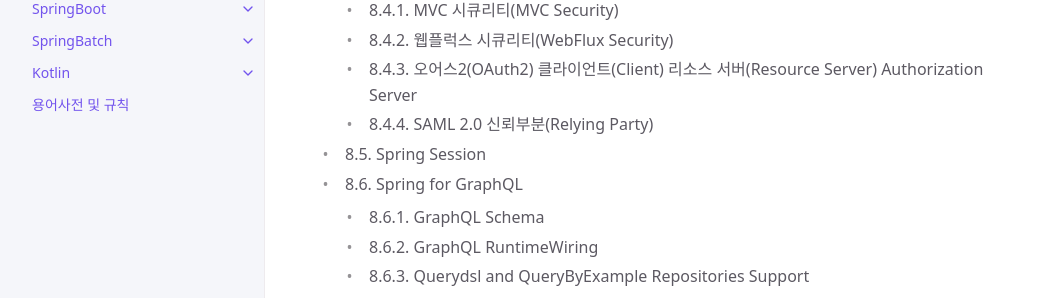
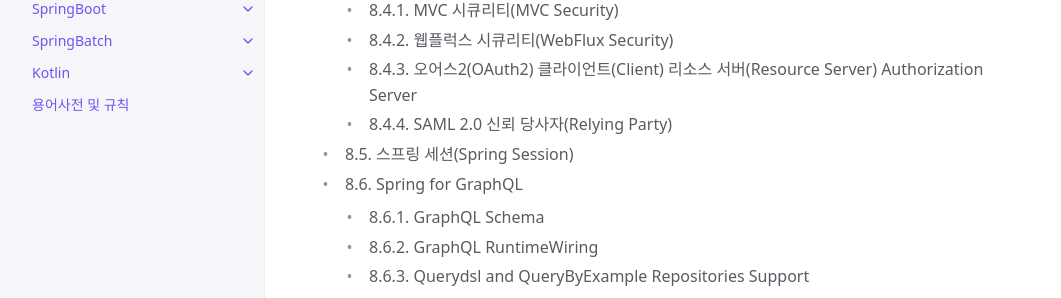
Before and after one commit to onestone9900/onestone9900.github.io, a Jekyll site: the page built from docs/spring_boot/3.1.1/spring_boot/8.developing_with_spring_boot.md, in a window 1280 px wide and 900 px high, scrolled down 687 px. Shown: the part 147-445 px from the top of the window, without its empty margins (107-1168 px from the left). Built offline with Jekyll 4.4.1, drawn with Linux system fonts in a browser that asks for light colours.

Commit message:
docs: spring boot - 신뢰부분 -> 신뢰 당사자

```diff
--- a/docs/spring_boot/3.1.1/spring_boot/8.developing_with_spring_boot.md
+++ b/docs/spring_boot/3.1.1/spring_boot/8.developing_with_spring_boot.md
@@ -48,8 +48,8 @@ nav_order: 8
             리소스 서버(Resource Server)
             Authorization Server
         - 8.4.4. SAML 2.0
-            신뢰부분(Relying Party)
-    - 8.5. Spring Session
+            신뢰 당사자(Relying Party)
+    - 8.5. 스프링 세션(Spring Session)
     - 8.6. Spring for GraphQL
         - 8.6.1. GraphQL Schema
         - 8.6.2. GraphQL RuntimeWiring
```
